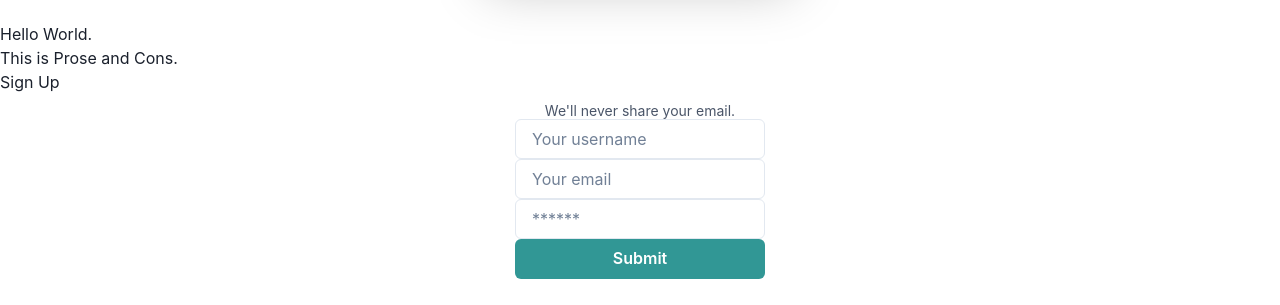
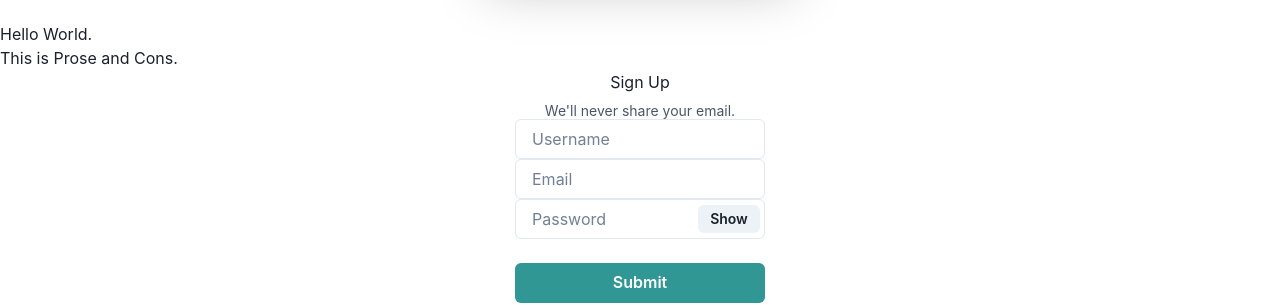
Before and after one commit to CTep09/prose-and-cons, a React (Create React App) app in the folder client/: page /signup in a window 1280 px wide. Shown: the part 420-725 px from the top of the page. Built offline with nearby package versions, Linux system fonts and the light colour scheme.

Commit message:
changed placeholders for input signup boxes

```diff
--- a/client/src/pages/Login.js
+++ b/client/src/pages/Login.js
@@ -64,7 +64,7 @@
               <form onSubmit={handleFormSubmit}>
                  <Center>
                 <Input w='250px'
-                  placeholder="Your email"
+                  placeholder="Enter email"
                   name="email"
                   type="email"
                   value={formState.email}
--- a/client/src/pages/Signup.js
+++ b/client/src/pages/Signup.js
@@ -3,7 +3,18 @@
 import { useMutation } from "@apollo/client";
 import { ADD_USER } from "../utils/mutations";
 import Auth from "../utils/auth";
-import { ChakraProvider, FormControl, FormLabel, FormErrorMessage, FormHelperText, Input, Button, Center } from "@chakra-ui/react";
+import {
+  ChakraProvider,
+  FormControl,
+  FormLabel,
+  FormErrorMessage,
+  FormHelperText,
+  Input,
+  Button,
+  Center,
+  InputGroup,
+  InputRightElement,
+} from "@chakra-ui/react";
 
 const Signup = () => {
   const [formState, setFormState] = useState({
@@ -38,12 +49,17 @@
     }
   };
 
+  const [show, setShow] = React.useState(false);
+  const handleClick = () => setShow(!show);
+
   return (
     <ChakraProvider>
       <main className="flex-row justify-center mb-4">
         <div className="col-12 col-lg-10">
           <div className="card">
+            <Center>
             <h4 className="card-header bg-dark text-light p-2">Sign Up</h4>
+            </Center>
             <div className="card-body">
               {data ? (
                 <p>
@@ -52,15 +68,17 @@
                 </p>
               ) : (
                 <form onSubmit={handleFormSubmit}>
-
                   <FormControl>
                     <Center>
-                    <FormHelperText>We'll never share your email.</FormHelperText>
+                      <FormHelperText>
+                        We'll never share your email.
+                      </FormHelperText>
                     </Center>
                     <Center>
-                    <Input w='250px'
+                      <Input
+                        w="250px"
                         className="form-input"
-                      placeholder="Your username"
+                        placeholder="Username"
                         name="username"
                         type="text"
                         value={formState.username} // corrected value name
@@ -69,9 +87,10 @@
                     </Center>
 
                     <Center>
-                    <Input w='250px'
+                      <Input
+                        w="250px"
                         className="form-input"
-                      placeholder="Your email"
+                        placeholder="Email"
                         name="email"
                         type="email"
                         value={formState.email}
@@ -80,27 +99,35 @@
                     </Center>
 
                     <Center>
-                    <Input w='250px'
-                      className="form-input"
-                      placeholder="******"
+                      <InputGroup w="250px">
+                        <Input
+                          pr="4.5rem"
+                          type={show ? "text" : "password"}
+                          placeholder="Password"
                           name="password"
-                      type="password"
                           value={formState.password}
                           onChange={handleChange}
                         />
+                        <InputRightElement width="4.5rem">
+                          <Button h="1.75rem" size="sm" onClick={handleClick}>
+                            {show ? "Hide" : "Show"}
+                          </Button>
+                        </InputRightElement>
+                      </InputGroup>
                     </Center>
+                    <br></br>
 
                     <Center>
-                <Button w='250px'
-                  colorScheme='teal'
+                      <Button
+                        w="250px"
+                        colorScheme="teal"
                         style={{ cursor: "pointer" }}
                         type="submit"
-                >Submit
+                      >
+                        Submit
                       </Button>
                     </Center>
-
                   </FormControl>
-
                 </form>
               )}
               {error && (
```
Lines whose indentation alone changed are shown as unchanged.
